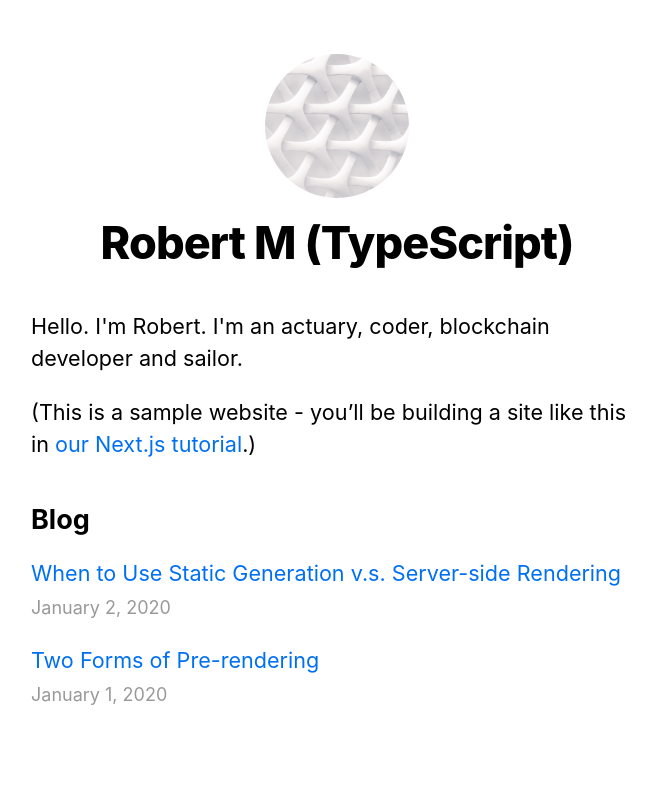
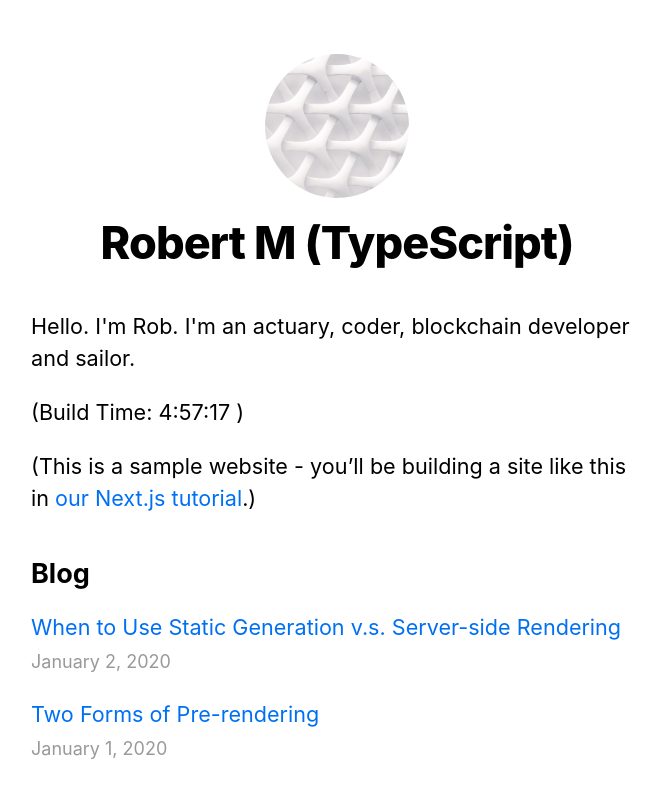
Before and after one commit to megens/nextjs-blog2, a Next.js app: page / in a window 1280 px wide. Shown: the top 798 px of the page, without its empty margins (303-961 px from the left). Built offline with nearby package versions, Linux system fonts and the light colour scheme.

Commit message:
added some buildTime logic

```diff
--- a/components/date.tsx
+++ b/components/date.tsx
@@ -1,6 +1,6 @@
 import { parseISO, format } from "date-fns";
 
-export default function Date({ dateString }: { dateString: string }) {
+export default function DateComponent({ dateString }: { dateString: string }) {
   const date = parseISO(dateString);
   return <time dateTime={dateString}>{format(date, "LLLL d, yyyy")}</time>;
 }
--- a/pages/api/hello.ts
+++ b/pages/api/hello.ts
@@ -1,4 +1,5 @@
 import { NextApiRequest, NextApiResponse } from "next";
+
 
 export default (_: NextApiRequest, res: NextApiResponse) => {
   res.status(200).json({ text: "Hello" });
--- a/pages/index.tsx
+++ b/pages/index.tsx
@@ -3,10 +3,15 @@ import Layout, { siteTitle } from "../components/layout";
 import utilStyles from "../styles/utils.module.css";
 import { getSortedPostsData } from "../lib/posts";
 import Link from "next/link";
-import Date from "../components/date";
+import DateComponent from "../components/date";
 import { GetStaticProps } from "next";
 
-export default function Home({
+export default function Home(
+  {buildTimeStamp, allPostsData}
+  // RfM NOTE that I haven't typed these correctly. Not sure how to do that.
+
+  /*
+  {
   allPostsData,
 }: {
   allPostsData: {
@@ -14,7 +19,9 @@ export default function Home({
     title: string;
     id: string;
   }[];
-}) {
+}
+*/
+) {
   return (
     <Layout home>
       <Head>
@@ -22,9 +29,13 @@ export default function Home({
       </Head>
       <section className={utilStyles.headingMd}>
         <p>
-          Hello. I'm Robert. I'm an actuary, coder, blockchain developer and
+          Hello. I'm Rob. I'm an actuary, coder, blockchain developer and
           sailor.
         </p>
+        <p>
+          (Build Time: {buildTimeStamp} )
+        </p>
+
         <p>
           (This is a sample website - you’ll be building a site like this in{" "}
           <a href="https://nextjs.org/learn">our Next.js tutorial</a>.)
@@ -32,6 +43,7 @@ export default function Home({
       </section>
       <section className={`${utilStyles.headingMd} ${utilStyles.padding1px}`}>
         <h2 className={utilStyles.headingLg}>Blog</h2>
+
         <ul className={utilStyles.list}>
           {allPostsData.map(({ id, date, title }) => (
             <li className={utilStyles.listItem} key={id}>
@@ -40,21 +52,31 @@ export default function Home({
               </Link>
               <br />
               <small className={utilStyles.lightText}>
-                <Date dateString={date} />
+                <DateComponent dateString={date} />
               </small>
             </li>
           ))}
         </ul>
+
+
       </section>
     </Layout>
   );
 }
 
 export const getStaticProps: GetStaticProps = async () => {
+  //let unix_timestamp = 1549312452
+  let timestamp:number = Date.now();
+  let buildDate:Date = new Date(timestamp);
+  let buildHours:string = buildDate.getHours().toString();
+  let buildMinutes:string = "0" + buildDate.getMinutes();
+  let buildSeconds:string = "0" + buildDate.getSeconds();
+  const buildTimeStamp:string = buildHours+":"+buildMinutes.substr(-2)+":"+buildSeconds.substr(-2)
   const allPostsData = getSortedPostsData();
   return {
     props: {
       allPostsData,
+      buildTimeStamp
     },
   };
 };
--- a/pages/posts/[id].tsx
+++ b/pages/posts/[id].tsx
@@ -1,9 +1,10 @@
 import Layout from "../../components/layout";
 import { getAllPostIds, getPostData } from "../../lib/posts";
 import Head from "next/head";
-import Date from "../../components/date";
+import DateComponent from "../../components/date";
 import utilStyles from "../../styles/utils.module.css";
 import { GetStaticProps, GetStaticPaths } from "next";
+
 
 export default function Post({
   postData,
@@ -22,7 +23,7 @@ export default function Post({
       <article>
         <h1 className={utilStyles.headingXl}>{postData.title}</h1>
         <div className={utilStyles.lightText}>
-          <Date dateString={postData.date} />
+          <DateComponent dateString={postData.date} />
         </div>
         <div dangerouslySetInnerHTML={{ __html: postData.contentHtml }} />
       </article>
```
